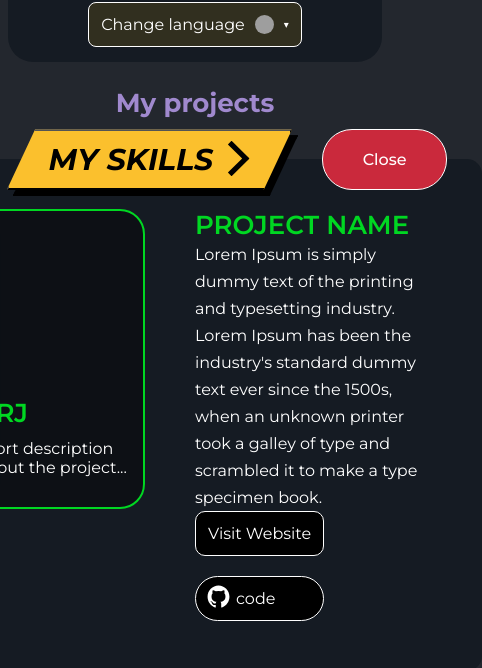
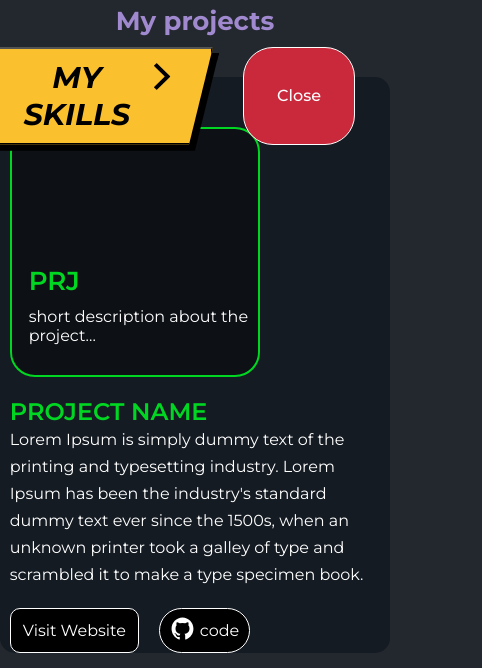
Before and after one commit to ImAndresito/My-Portfolio, an Angular app: page /projects in a window 390 px wide. Shown: the part 690-1358 px from the top of the page, 482 px wide, since content can reach past the window. Built offline with nearby package versions, Linux system fonts and the light colour scheme; grey boxes are pictures that could not be loaded.

Commit message:
style(projects): add mobile responsive styles for projects component
Add media query for mobile devices (max-width: 480px) to ensure proper display and spacing of project elements on smaller screens

```diff
--- a/src/app/components/projects/projects.component.css
+++ b/src/app/components/projects/projects.component.css
@@ -80,3 +80,43 @@ main {
 .content p {
   line-height: 27px;
 }
+
+/* MOBILE */
+
+@media screen and (max-width: 480px) {
+  main {
+    display: block;
+    padding: 0;
+    padding-top: 50px;
+  }
+
+  .box {
+    width: 250px;
+    height: 250px;
+  }
+
+  .prj {
+    margin-left: 2.5%;
+  }
+
+  .content {
+    padding-top: 20px;
+    max-width: 95%;
+    margin: auto;
+  }
+
+  .content h3 {
+    font-size: 24px;
+    font-weight: 550;
+    color: var(--lime-color);
+  }
+
+  .content .bottom {
+    flex-direction: row;
+    margin-top: 20px;
+  }
+
+  .content p {
+    line-height: 27px;
+  }
+}
```
